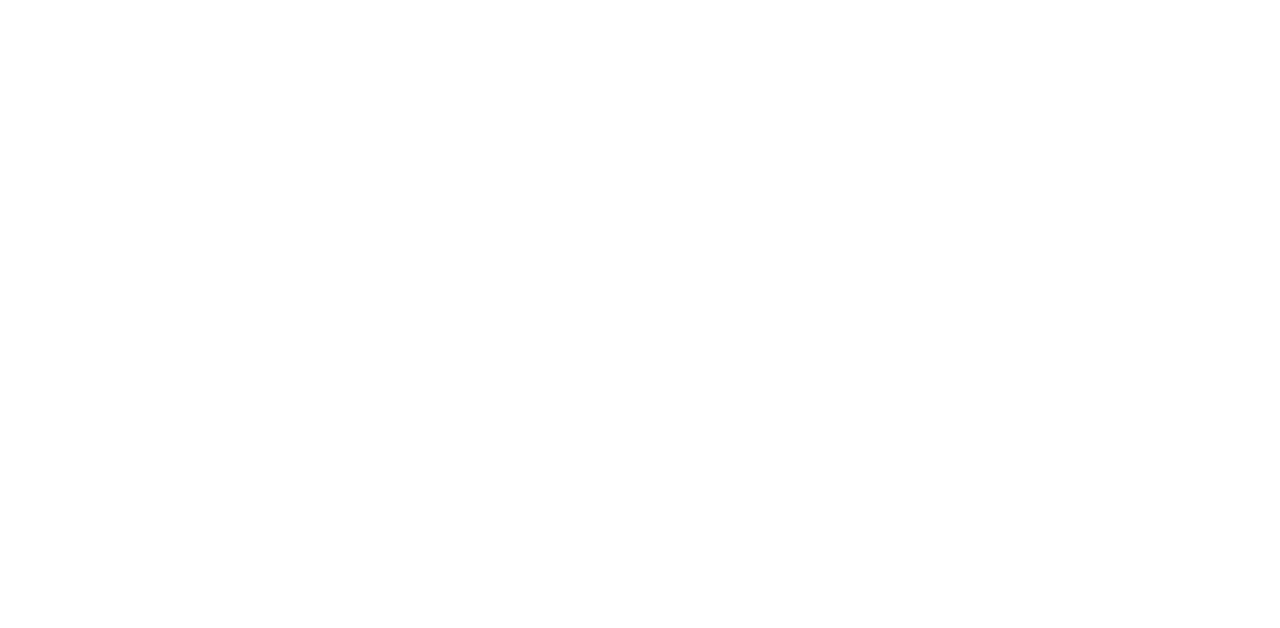
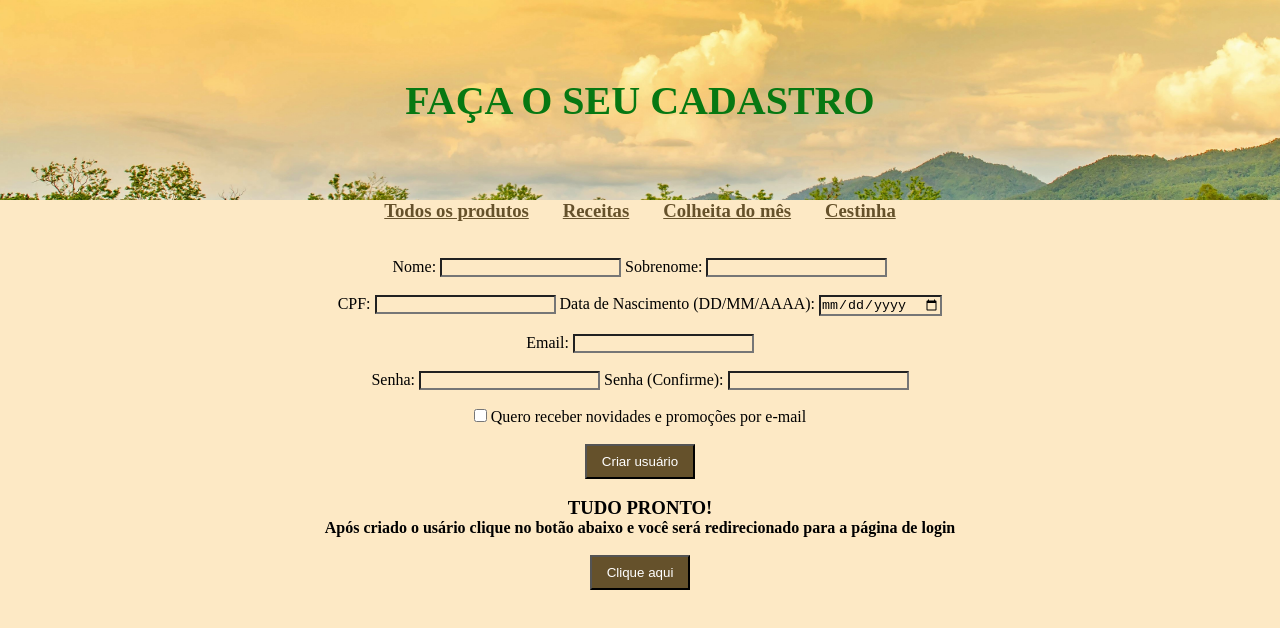
Before and after one commit to FranciellePaz/farm_to_table, a plain HTML site: page cadastro.html in a window 1280 px wide. Drawn offline with Linux system fonts and the light colour scheme.

Commit message:
Fiz a página de cadastro e adicionei cor nos botões

```diff
--- a/cadastro.html
+++ b/cadastro.html
@@ -5,9 +5,72 @@
     <meta name="viewport" content="width=device-width, initial-scale=1.0">
     <title>Cadastro</title>
     <link rel="stylesheet" href="style_cadastro.css">
+</head>
 
-</head>
 <body>
+
+    <header>
+        <h1> FAÇA O SEU CADASTRO </h1>
+    </header>
+
+<main>
+    <nav>
+        <a href="todos_produtos.html"><h3>Todos os produtos</h3></a>
+        <a href="receitas.html"><h3>Receitas</h3></a>
+        <a href="Colheita_do_mês.html"><h3>Colheita do mês</h3></a>
+        <a href="Cestinha.html"><h3>Cestinha</h3></a>
+    </nav>
+
+    <form>
+        <br>
+        <br>
+        <label for="nome">Nome:</label>
+        <input type="text" id="nome" name="nome"  required>
+
+        <label for="sobrenome">Sobrenome:</label>
+        <input type="text" id="sobrenome" name="sobrenome" required>
+
+        <br>
+        <br>
+        <label for="cpf">CPF:</label>
+        <input type="text" id="cpf" name="cpf" required>
+
+        <label for="data_nascimento">Data de Nascimento (DD/MM/AAAA):</label>
+        <input type="date" id="data_nascimento" name="data_nascimento" required>
+
+        <br>
+        <br>
+        <label for="email">Email:</label>
+        <input type="email" id="email" name="email" required>
+
+        <br>
+        <br>
+        <label for="senha">Senha:</label>
+        <input type="password" id="senha" name="senha" required>
+
+        <label for="confirmar_senha">Senha (Confirme):</label>
+        <input type="password" id="confirmar_senha" name="confirmar_senha" required>
+
+        <br>
+        <br>
+        <input type="checkbox" id="promocoes" name="promocoes">
+        <label for="promocoes"> Quero receber novidades e promoções por e-mail </label>
+        <br>
+        <br>
+        <button type="submit">Criar usuário</button>
+    </form>
+
+    <section>
+        <br>
+        <h3>TUDO PRONTO!</h3>
+        <h4> Após criado o usário clique no botão abaixo e você será redirecionado para a página de login</h4>
+        <nav>
+            <br>
+            <a href="login.html"><button>Clique aqui</button> </a>
+        </nav>
+    </section>
+
+</main>
 
 </body>
 </html>
--- a/style_cadastro.css
+++ b/style_cadastro.css
@@ -0,0 +1,42 @@
+* {
+    margin: 0;
+    padding: 0;
+    box-sizing: border-box;
+    background-color: rgb(253, 233, 197);
+}
+
+header {
+    background-image: url('imagem/cabecalho.jpg'); /* Substitua pelo caminho correto da sua imagem */
+    background-size: cover; /* Garante que a imagem cubra todo o espaço disponível */
+    background-position: center; /* Centraliza a imagem */
+    height: 25vh; /* Define a altura do cabeçalho para 20% da altura da tela */
+    width: 100vw; /* Define a largura para 100% da tela */
+    display: flex;
+    justify-content: center; /* Centraliza o conteúdo horizontalmente */
+    align-items: center; /* Centraliza o conteúdo verticalmente */
+    text-align: center;
+}
+
+header h1 {
+    color: rgb(7, 120, 18); /* Altera a cor do texto para branco, para se destacar */
+    font-size: 2.5em; /* Aumenta o tamanho da fonte do título */
+    background: none; /* Remove qualquer fundo aplicado ao texto */
+}
+
+main{
+
+    text-align: center; /* Centraliza o texto horizontalmente dentro do div */
+
+}
+
+nav a {
+    display: inline-block;/* Mostra os link um na frente do outro */
+    margin: 0 15px; /* Espaçamento horizontal entre os links */
+    color: rgb(101, 81, 43);
+}
+
+button {
+    color: white;
+    background-color: rgb(101, 81, 43);
+    padding: 8px 15px; /* Aumenta o espaço dentro do botão */
+}
--- a/style_login.css
+++ b/style_login.css
@@ -21,7 +21,6 @@ header h1 {
     color: rgb(7, 120, 18); /* Altera a cor do texto para branco, para se destacar */
     font-size: 2.5em; /* Aumenta o tamanho da fonte do título */
     background: none; /* Remove qualquer fundo aplicado ao texto */
-    opacity: 1; /* Garante que o texto não fique opaco */
 }
 
 main{
@@ -31,7 +30,13 @@ main{
 }
 
 nav a {
-    display: inline-block;
+    display: inline-block;/* Mostra os link um na frente do outro */
     margin: 0 15px; /* Espaçamento horizontal entre os links */
     color: rgb(101, 81, 43);
 }
+
+button {
+    color: white;
+    background-color: rgb(101, 81, 43);
+    padding: 8px 15px; /* Aumenta o espaço dentro do botão */
+}
```
Also changed, not shown: login.html (+1 -4 lines).
